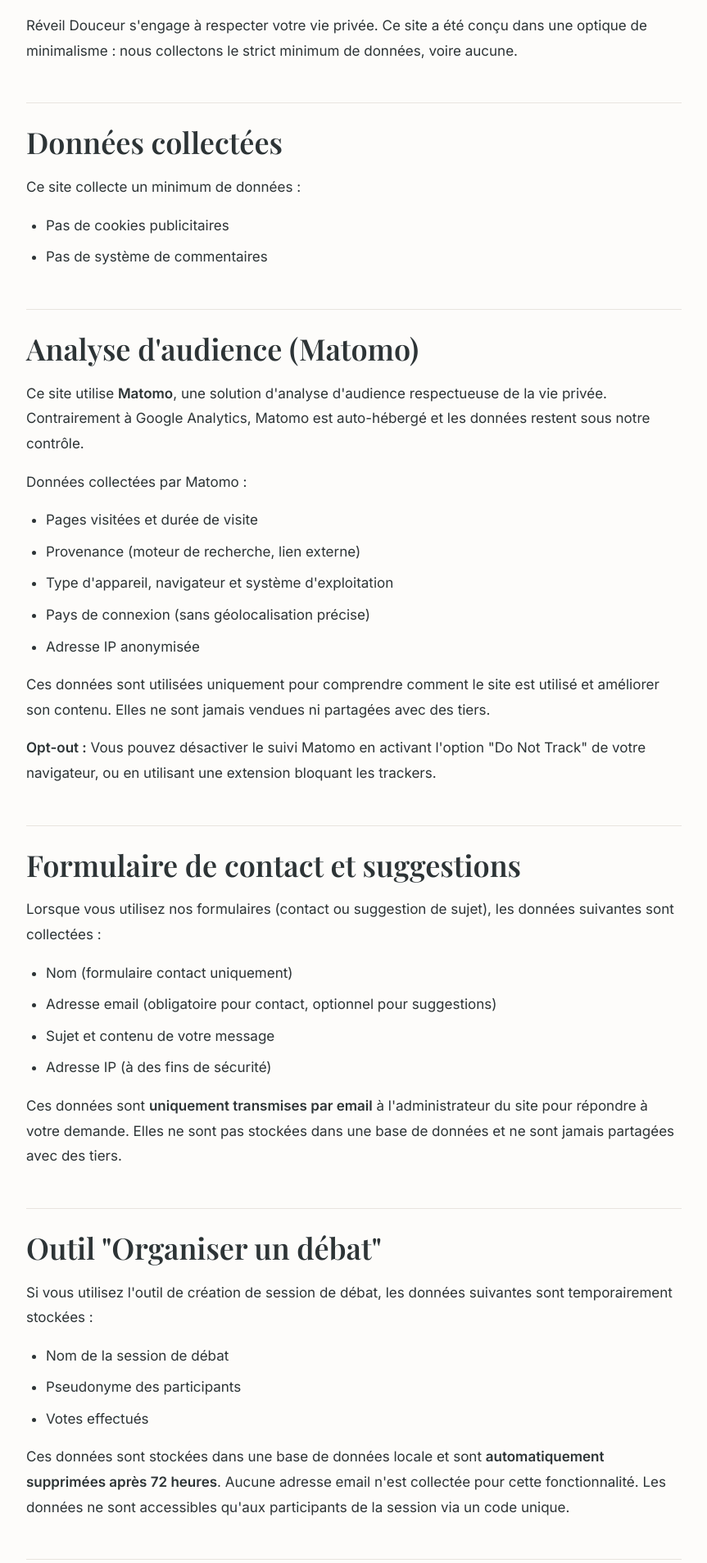
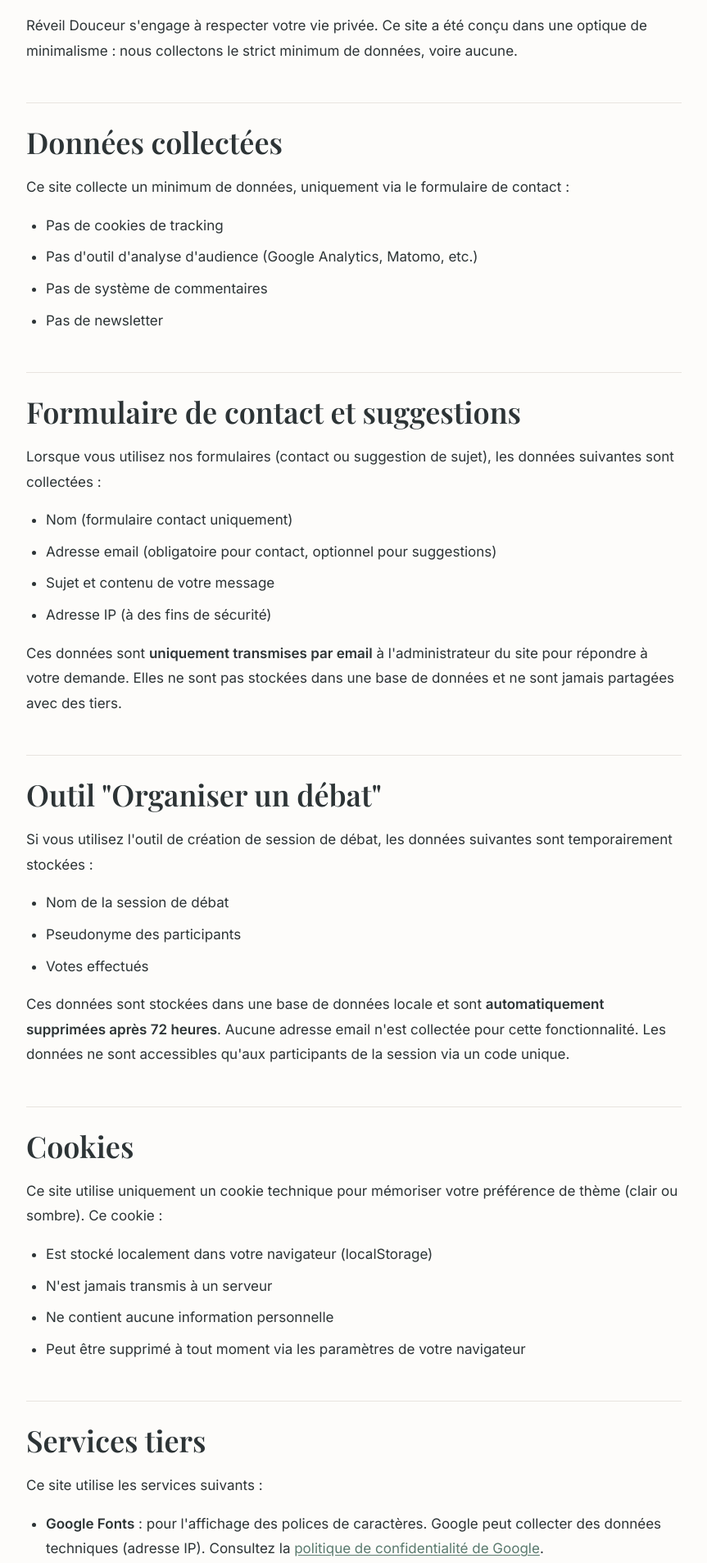
Before and after one commit to friteuseb/reveildouceur, a PHP site: page /confidentialite.php in a window 1280 px wide. Shown: the part 444-2351 px from the top of the page at 82% size, without its empty margins (208-1071 px from the left). Run offline with PHP 8.4, Linux system fonts and the light colour scheme; some libraries are stand-ins or nearby versions.

Commit message:
Retrait du tracking Matomo
🤖 Generated with [Claude Code](https://claude.com/claude-code)

Co-Authored-By: Claude Opus 4.5 <noreply@anthropic.com>

```diff
--- a/confidentialite.php
+++ b/confidentialite.php
@@ -51,36 +51,14 @@
 
         <h2>Données collectées</h2>
         <p>
-          Ce site collecte un minimum de données :
+          Ce site collecte un minimum de données, uniquement via le formulaire de contact :
         </p>
         <ul>
-          <li>Pas de cookies publicitaires</li>
+          <li>Pas de cookies de tracking</li>
+          <li>Pas d'outil d'analyse d'audience (Google Analytics, Matomo, etc.)</li>
           <li>Pas de système de commentaires</li>
+          <li>Pas de newsletter</li>
         </ul>
-
-        <h2>Analyse d'audience (Matomo)</h2>
-        <p>
-          Ce site utilise <strong>Matomo</strong>, une solution d'analyse d'audience respectueuse de la vie privée.
-          Contrairement à Google Analytics, Matomo est auto-hébergé et les données restent sous notre contrôle.
-        </p>
-        <p>
-          Données collectées par Matomo :
-        </p>
-        <ul>
-          <li>Pages visitées et durée de visite</li>
-          <li>Provenance (moteur de recherche, lien externe)</li>
-          <li>Type d'appareil, navigateur et système d'exploitation</li>
-          <li>Pays de connexion (sans géolocalisation précise)</li>
-          <li>Adresse IP anonymisée</li>
-        </ul>
-        <p>
-          Ces données sont utilisées uniquement pour comprendre comment le site est utilisé et améliorer son contenu.
-          Elles ne sont jamais vendues ni partagées avec des tiers.
-        </p>
-        <p>
-          <strong>Opt-out :</strong> Vous pouvez désactiver le suivi Matomo en activant l'option "Do Not Track"
-          de votre navigateur, ou en utilisant une extension bloquant les trackers.
-        </p>
 
         <h2>Formulaire de contact et suggestions</h2>
         <p>
@@ -175,7 +153,7 @@
           mise à jour sera indiquée ci-dessous.
         </p>
         <p>
-          <em>Dernière mise à jour : janvier 2026</em>
+          <em>Dernière mise à jour : décembre 2025</em>
         </p>
       </div>
     </article>
--- a/js/app.js
+++ b/js/app.js
@@ -2,21 +2,6 @@
  * Réveil Douceur - Application JavaScript
  * Version 2.2 - Optimisation performances (WebP, lazy loading avancé)
  */
-
-// ========================================
-// Matomo Analytics (respect Do Not Track)
-// ========================================
-var _paq = window._paq = window._paq || [];
-_paq.push(['setDoNotTrack', true]); // Respect DNT browser setting
-_paq.push(['trackPageView']);
-_paq.push(['enableLinkTracking']);
-(function() {
-  var u="https://www.matomo.typo3hub.com/";
-  _paq.push(['setTrackerUrl', u+'matomo.php']);
-  _paq.push(['setSiteId', '10']);
-  var d=document, g=d.createElement('script'), s=d.getElementsByTagName('script')[0];
-  g.async=true; g.src=u+'matomo.js'; s.parentNode.insertBefore(g,s);
-})();
 
 (function() {
   'use strict';
```
